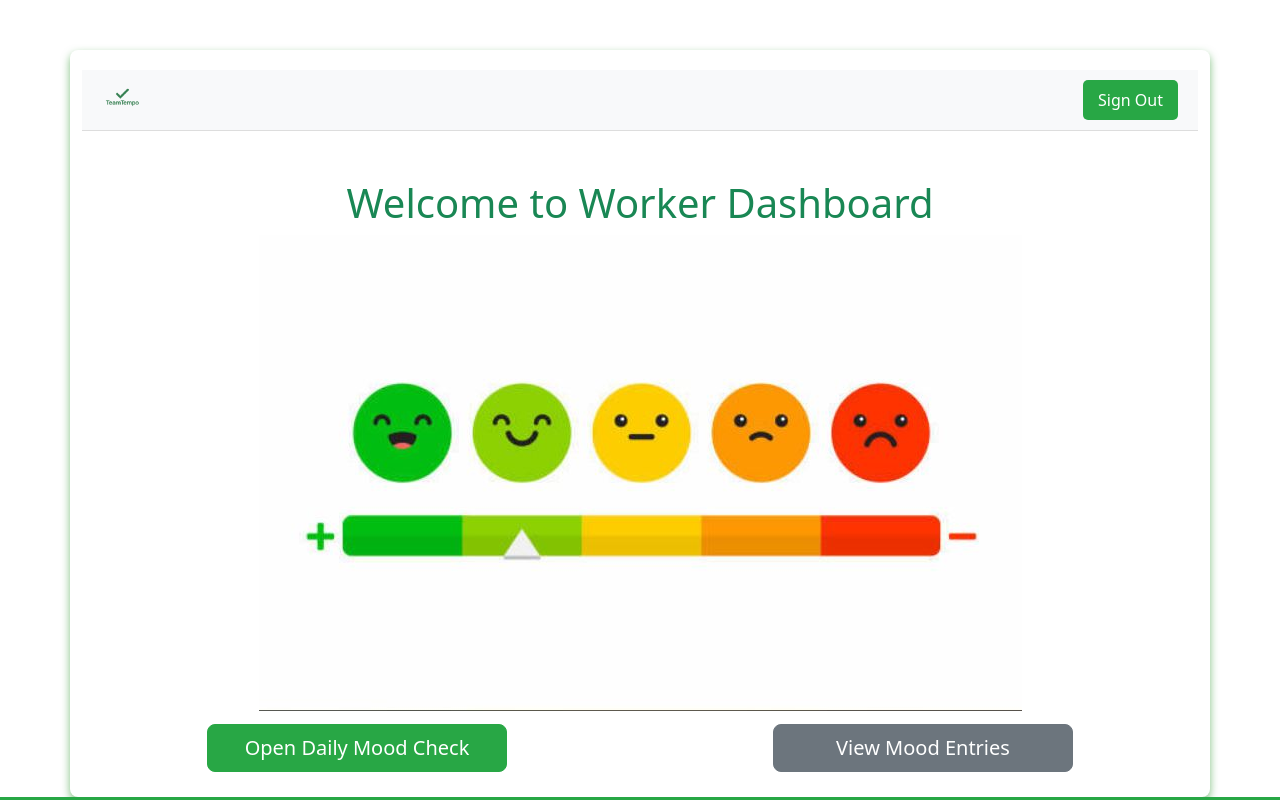
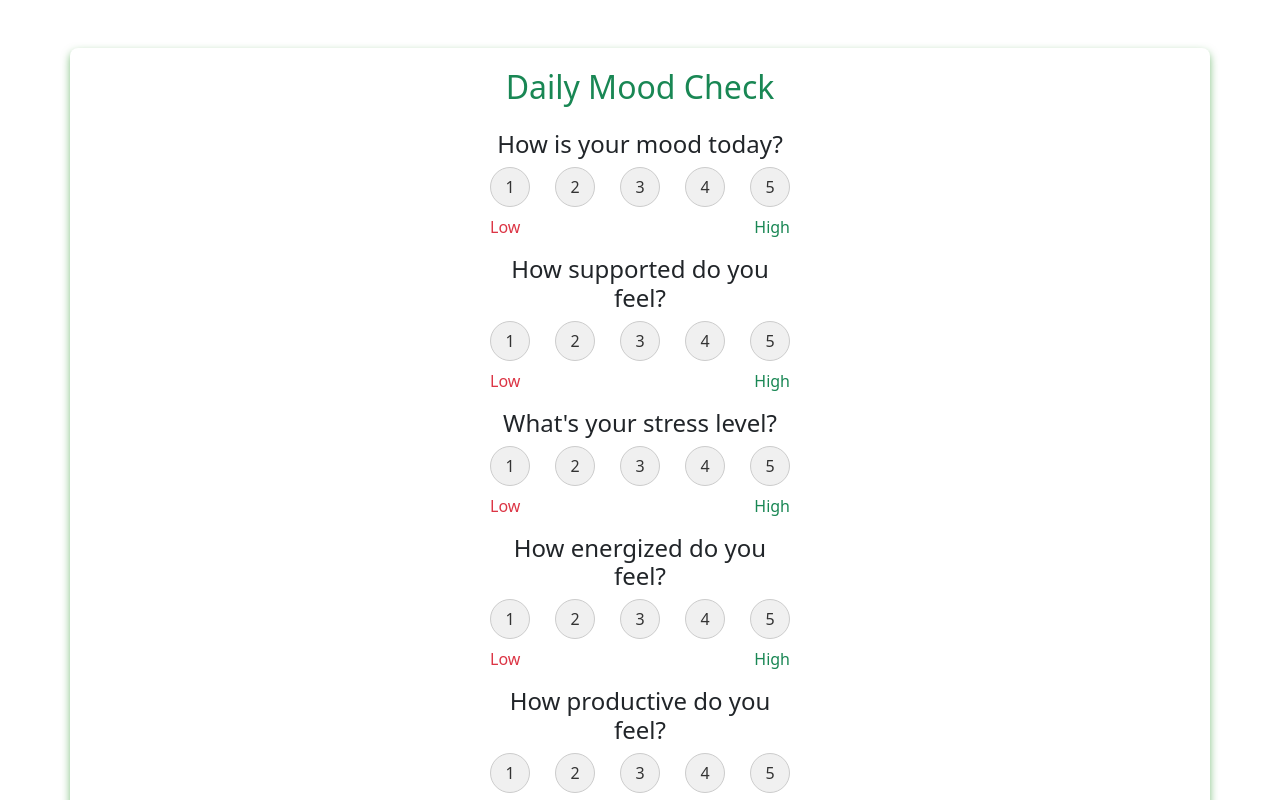
Before and after one commit to Diana-Khalina/TeamTempo, a React (Create React App) app in the folder client/: page /worker-dashboard in a window 1280 px wide. Shown: the top 800 px of the page. Built offline with nearby package versions, Linux system fonts and the light colour scheme.

Commit message:
button code

```diff
--- a/client/src/pages/WorkerDashboard.jsx
+++ b/client/src/pages/WorkerDashboard.jsx
@@ -1,98 +1,96 @@
-import React, { useState, useEffect } from 'react';
-import axios from 'axios';
-import Navigation from '../components/Navigation';
-import DailyMoodForm from '../components/DailyMoodForm';
-import logoOne from '../assets/Hero.JPG';
+import React, { useState } from "react";
+import axios from "axios";
+import questions from "../data/questions";
 
-const WorkerDashboard = () => {
-    const [showMoodForm, setShowMoodForm] = useState(false);
-    const [showMoodEntries, setShowMoodEntries] = useState(false);
-    const [moodEntries, setMoodEntries] = useState([]);
-    const [loading, setLoading] = useState(false);
-    const [error, setError] = useState('');
+function DailyMoodForm({ onClose }) {
+  const [answers, setAnswers] = useState({});
+  const [message, setMessage] = useState("");
 
-    // Fetch mood entries when the user clicks the "View Mood Entries" button
-    const fetchMoodEntries = async () => {
-        setLoading(true);
-        setError('');
+  const handleChange = (questionId, value) => {
+    setAnswers((prev) => ({
+      ...prev,
+      [questionId]: value
+    }));
+  };
+
+  const handleSubmit = async (e) => {
+    e.preventDefault();
     try {
-            const userId = localStorage.getItem('userId'); // Get userId from localStorage
-            if (!userId) {
-                setError('User ID is missing. Please log in again.');
+      const employeeId = localStorage.getItem("userId");
+
+      const incompleteQuestions = questions.filter(q => !(q.id in answers));
+      if (incompleteQuestions.length > 0) {
+        setMessage("Please answer all the questions before submitting.");
         return;
       }
-            const response = await axios.get(`https://teamtempo.onrender.com/users/${userId}`); // changed to the correct endpoint
-            setMoodEntries(response.data.moodEntries); // Set mood entries from the response
-        } catch (err) {
-            console.error('Error fetching mood entries:', err);
-            setError('Failed to load mood entries. Please try again.');
-        } finally {
-            setLoading(false);
+
+      const response = await axios.post("http://localhost:4000/mood/addMoodEntry", {
+        employeeId,
+        answers: Object.keys(answers).map((key) => ({
+          question: questions.find((q) => q.id === parseInt(key)).text,
+          answer: answers[key]
+        }))
+      });
+
+      setMessage(response.data.message || "Mood entry saved successfully!");
+
+      setTimeout(() => onClose(), 3000);
+    } catch (error) {
+      if (error.response?.data?.message === "You have already submitted your mood for today.") {
+        setMessage("You have already completed your daily mood check.");
+      } else {
+        setMessage("Failed to submit your answers. Please try again.");
+      }
     }
   };
 
-    const handleShowEntries = () => {
-        setShowMoodEntries(!showMoodEntries);
-        if (!showMoodEntries) {
-            fetchMoodEntries(); // Fetch entries only when toggling to "show"
-        }
+  const getColor = (value) => {
+    const colors = ["#ff0000", "#ff6666", "#ffcc00", "#99cc00", "#00cc00"];
+    return colors[value - 1];
   };
 
   return (
-        <div className="container">
-            <Navigation />
-
-            <div className="d-flex flex-column align-items-center mt-5">
-
-                <h1 className="text-success">Welcome to Worker Dashboard</h1>
-                <img src={logoOne} alt="Logo" className="img-fluid mb-2 " />
+    <div className="daily-mood-form container text-center mt-5"> {/* Збільшено верхній відступ */}
+      <h2 className="text-center text-success mb-4">Daily Mood Check</h2> {/* Центрування + більший відступ */}
+      <form onSubmit={handleSubmit}>
+        {questions.map((q) => (
+          <div key={q.id} className="mb-3"> {/* Відступ між питаннями */}
+            <h4>{q.text}</h4>
+            <div className="d-flex justify-content-between mb-2">
+              {[1, 2, 3, 4, 5].map((value) => (
+                <button
+                  key={value}
+                  type="button"
+                  onClick={() => handleChange(q.id, value)}
+                  className="rating-button"
+                  style={{
+                    backgroundColor: answers[q.id] === value ? getColor(value) : "#f0f0f0",
+                    color: answers[q.id] === value ? "#fff" : "#333",
+                    border: "1px solid #ccc",
+                    borderRadius: "50%",
+                                        width: "40px",
+                    height: "40px",
+                    fontSize: "16px",
+                    cursor: "pointer"
+                  }}
+                >
+                  {value}
+                </button>
+              ))}
             </div>
-            <div className="d-flex justify-content-center gap-3">
-                <button
-                    className="btn btn-lg btn-primary"
-                    onClick={() => setShowMoodForm(!showMoodForm)}
-                >
-                    {showMoodForm ? 'Close Daily Mood Check' : 'Open Daily Mood Check'}
+            <div className="d-flex justify-content-between">
+              <span className="text-danger">Low</span>
+              <span className="text-success">High</span>
+            </div>
+          </div>
+        ))}
+        <button type="submit" className="btn btn-lg btn-primary mt-3"> {/* Збільшений розмір кнопки */}
+          Submit
         </button>
-                <button
-                    className="btn btn-lg btn-secondary"
-                    onClick={handleShowEntries}
-                >
-                    {showMoodEntries ? 'Close Mood Entries' : 'View Mood Entries'}
-                </button>
-            </div>
-
-            {showMoodForm && <DailyMoodForm onClose={() => setShowMoodForm(false)} />}
-
-            {showMoodEntries && (
-                <div className="mt-4">
-                    <h2>Your Mood Entries</h2>
-                    {loading ? (
-                        <p>Loading...</p>
-                    ) : error ? (
-                        <p className="text-danger">{error}</p>
-                    ) : moodEntries.length === 0 ? (
-                        <p>No mood entries found.</p>
-                    ) : (
-                        <ul className="list-group">
-                            {moodEntries.map((entry) => (
-                                <li key={entry._id} className="list-group-item">
-                                    <strong>Date:</strong> {new Date(entry.date).toLocaleDateString()}
-                                    <ul>
-                                        {entry.answers.map((answer, idx) => (
-                                            <li key={idx}>
-                                                <strong>{answer.question}:</strong> {answer.answer}
-                                            </li>
-                                        ))}
-                                    </ul>
-                                </li>
-                            ))}
-                        </ul>
-                    )}
-                </div>
-            )}
+      </form>
+      {message && <p className="message mt-3">{message}</p>} {/* Додано відступ до повідомлення */}
     </div>
   );
-};
+}
 
-export default WorkerDashboard;
+export default DailyMoodForm;
```
Also changed, not shown: 1 other file (tests, documents, lock files or other folders). Lines whose indentation alone changed are shown as unchanged.
